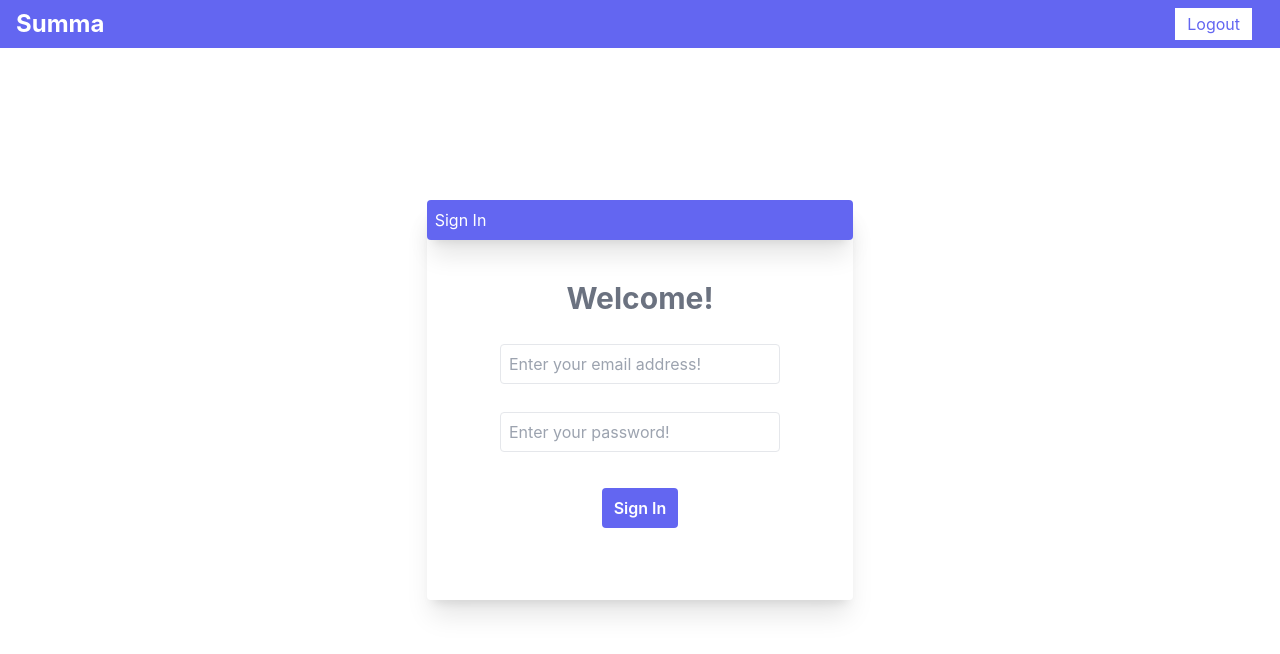
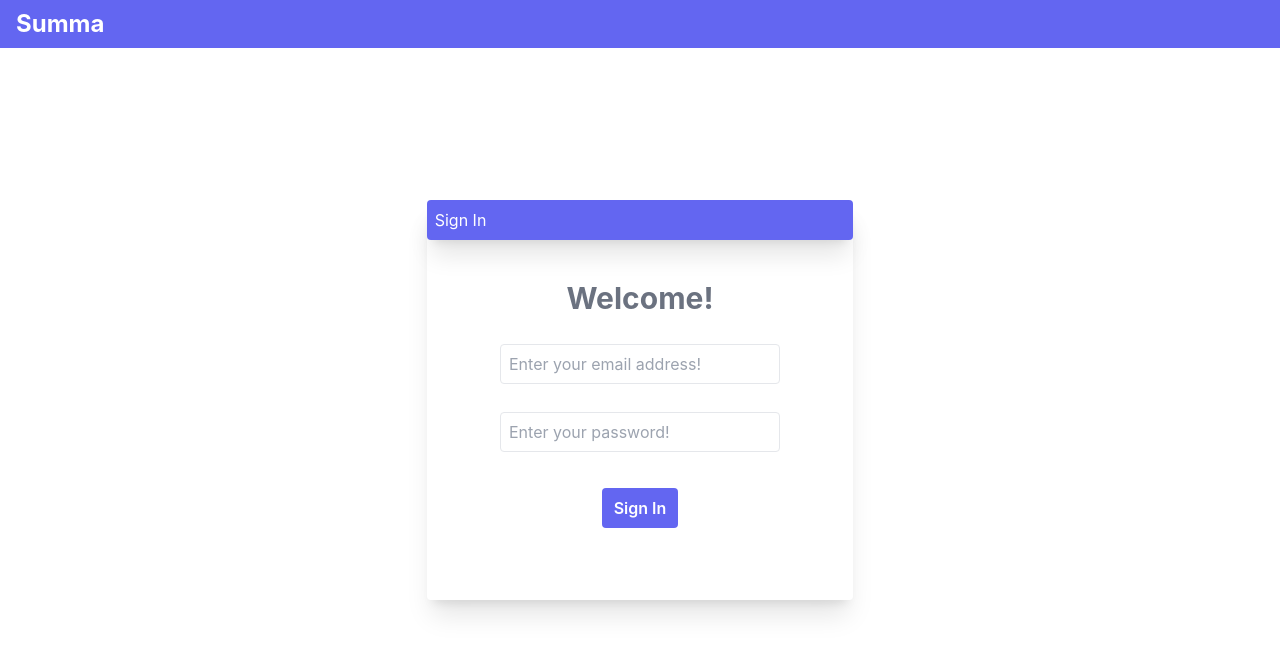
Before and after one commit to varunkumar3091999/summa-chat-app, a React (Create React App) app: page / in a window 1280 px wide. Shown: the top 654 px of the page. Built offline with nearby package versions, Linux system fonts and the light colour scheme; no server answers.

Commit message:
conditional rendering of logout button

```diff
--- a/src/components/Header.js
+++ b/src/components/Header.js
@@ -1,5 +1,5 @@
 import { useEffect, useState } from "react";
-import * as auth from "firebase/auth";
+import { getAuth, onAuthStateChanged } from "firebase/auth";
 import { useNavigate } from "react-router-dom";
 
 const Header = () => {
@@ -7,14 +7,16 @@ const Header = () => {
   const navigate = useNavigate();
 
   useEffect(() => {
-    auth.getAuth().onAuthStateChanged((user) => {
+    onAuthStateChanged(getAuth(), (user) => {
+      if (user) {
         setUser(user);
+        console.log(user);
+      }
     });
   }, []);
 
   const signOut = () => {
-    auth
-      .getAuth()
+    getAuth()
       .signOut()
       .then(() => {
         // Sign-out successful.
@@ -34,12 +36,14 @@ const Header = () => {
       </div>
       <div className="flex">
         <p className="text-white text-xl">{user?.email}</p>
+        {user ? (
           <button
             onClick={() => signOut()}
             className="bg-white text-indigo-500 mx-3 px-3"
           >
             Logout
           </button>
+        ) : null}
       </div>
     </div>
   );
```
Lines whose indentation alone changed are shown as unchanged.
